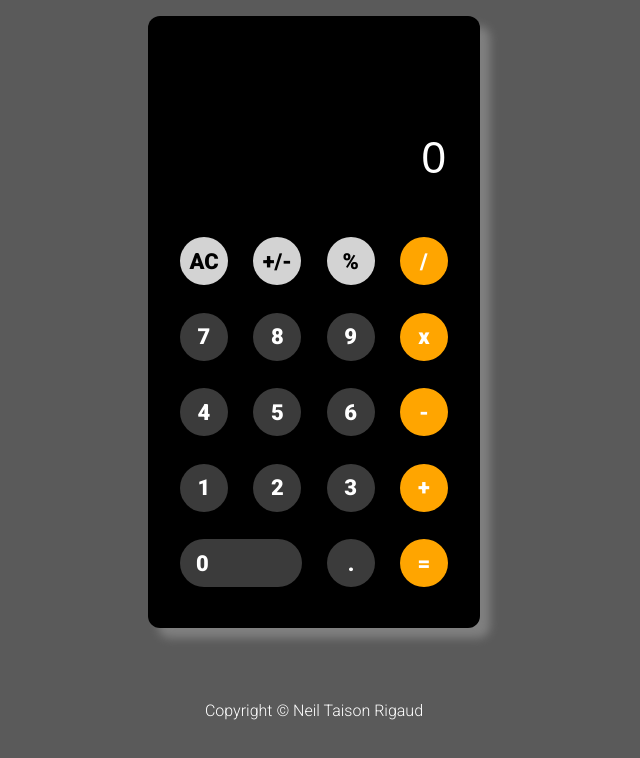
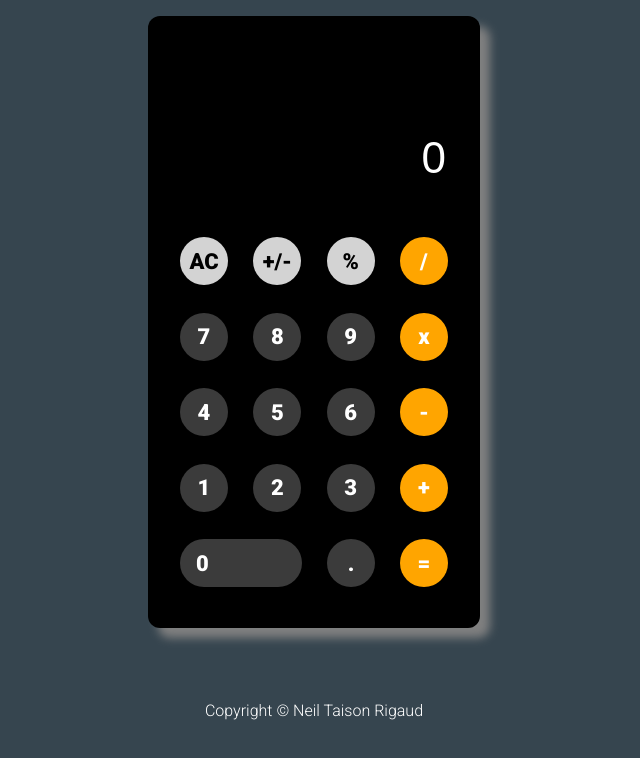
Before and after one commit to blackbird410/Calculator, a plain HTML site: page index.html in a window 1280 px wide. Shown: the whole page, without its empty margins (326-966 px from the left). Drawn offline with Linux system fonts and the light colour scheme.

Commit message:
Changed background color

```diff
--- a/style.css
+++ b/style.css
@@ -14,7 +14,7 @@ body.container {
     font-family: 'Roboto', 'Arial', sans-serif;
     height: 90vh;
     justify-content: space-between;
-    background-color: #5a5a5a;
+    background-color: #36454F;
     margin: 0;
 }
 
```
